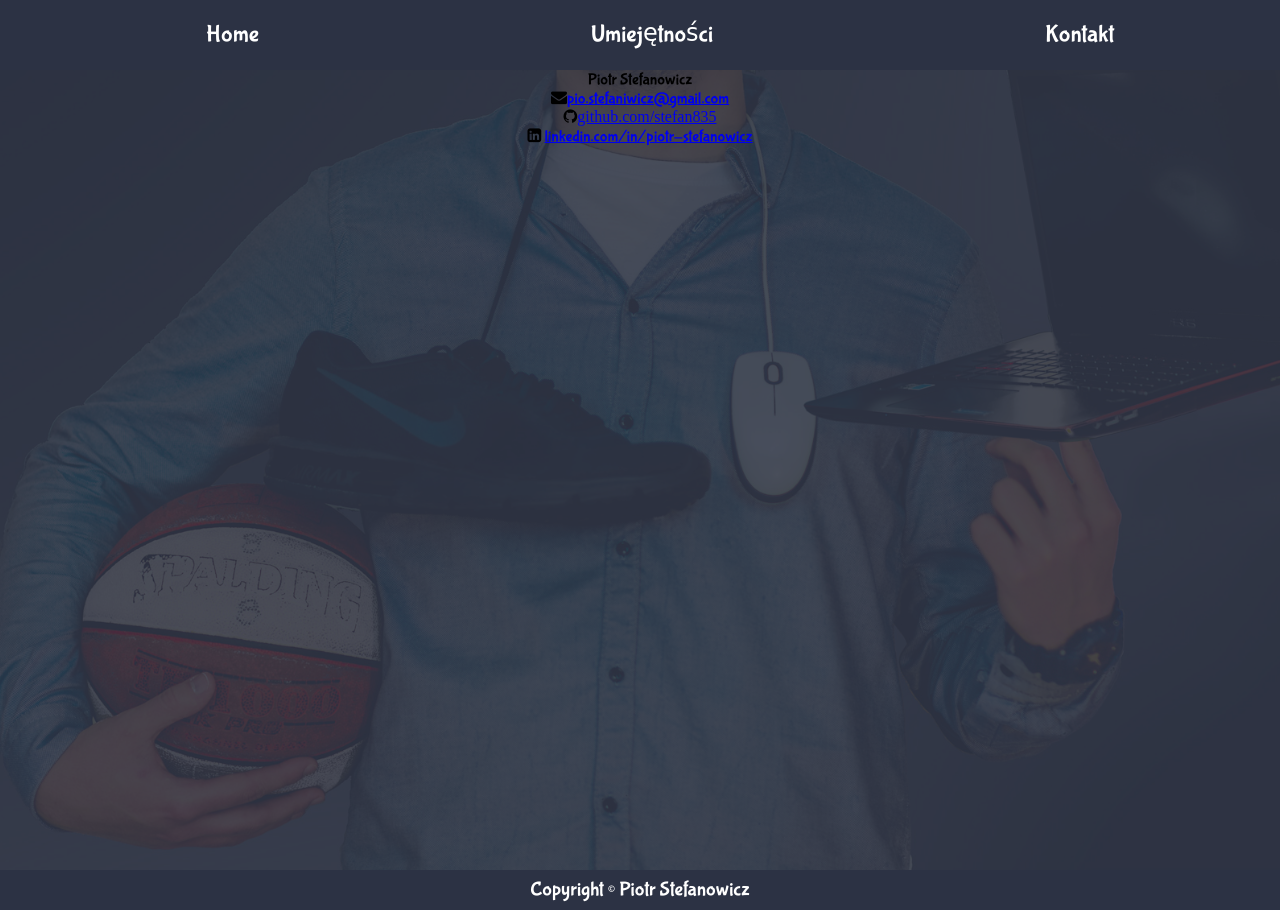
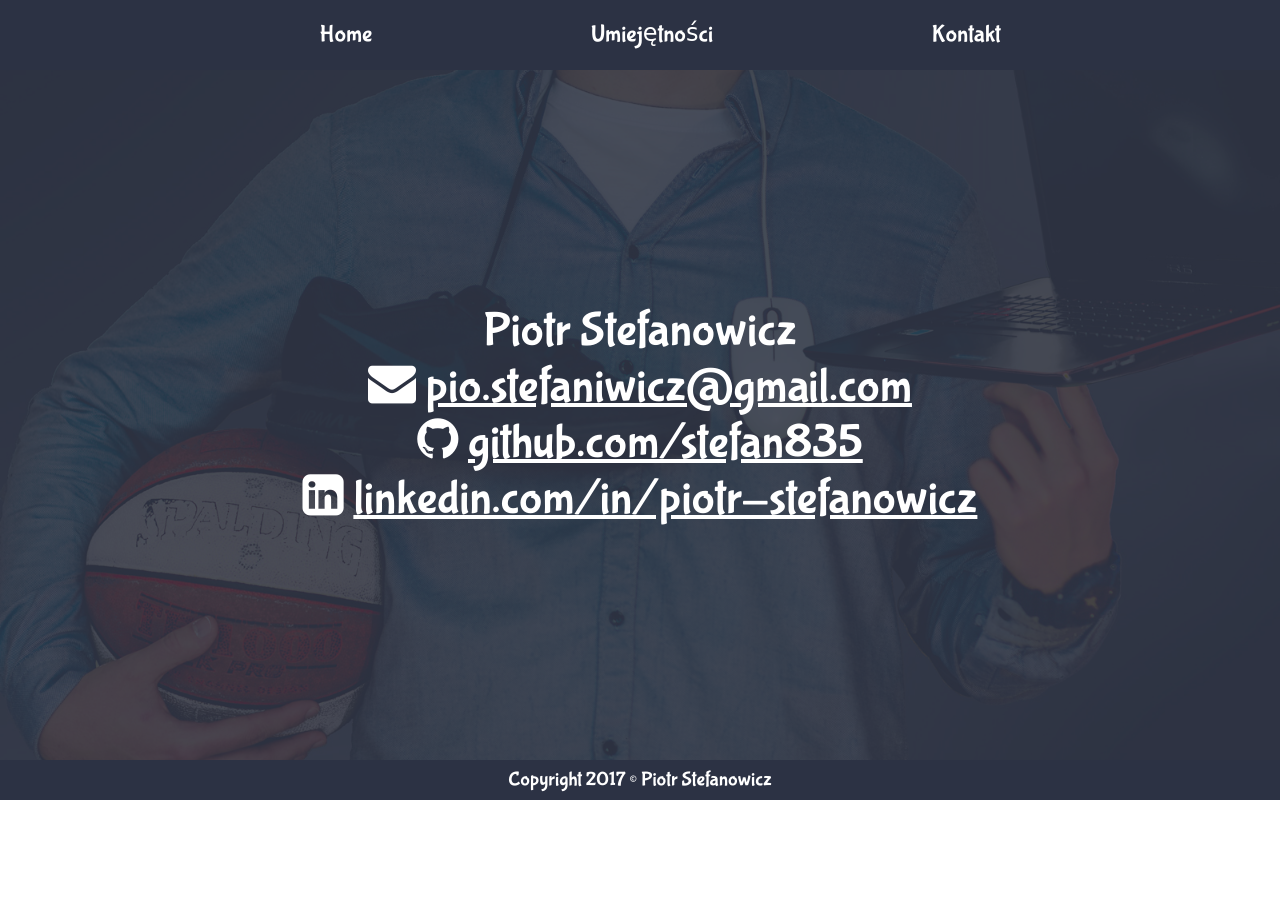
Before and after one commit to stefanowiczp/my_landing_page, a plain HTML site: page index.html in a window 1280 px wide. After the commit the page ends 800 px from the top, so only its background shows below. Drawn offline with Linux system fonts and the light colour scheme.

Commit message:
initial contact section look

```diff
--- a/css/style.css
+++ b/css/style.css
@@ -10,15 +10,20 @@
     font-family: 'Bubblegum Sans', cursive;
 }
 
-.menu {
-    display: flex;
-    justify-content: space-around;
-    list-style: none;
+.menu--container {
     background-color: #2c3244;
     /*background-color: #24292e;*/
     color: #fff;
     height: 70px;
     line-height: 70px;
+}
+
+.menu {
+    display: flex;
+    justify-content: space-around;
+    list-style: none;
+    max-width: 900px;
+    margin: auto
 }
 
 .menu--item {
@@ -27,14 +32,29 @@
 }
 
 .content--container {
-    height: 100vh;
+    height: calc(100vh - 110px);
     background: url("../img/IMG_2738111-Edit.jpg") center;
     background-size: cover;
 }
 
 .contact--container {
-    height: 100vh;
+    height: calc(100vh - 110px);
     background-color: rgba(44, 50, 68, 0.85);
+    font-size: 3rem;
+    display: flex;
+    flex-direction: column;
+    justify-content: center;
+    text-decoration: none;
+    color: #fff;
+}
+
+.contact--container a {
+    color: #fff;
+    cursor: pointer;
+}
+
+.contact--container a :visited {
+    color: #fff;
 }
 
 .footer {
--- a/index.html
+++ b/index.html
@@ -13,7 +13,7 @@
 <body>
 <div class="container">
     <header>
-        <nav>
+        <nav class="menu--container">
             <ul class="menu">
                 <li class="menu--item">Home</li>
                 <li class="menu--item">Umiejętności</li>
@@ -26,17 +26,18 @@
             <div class="skills-container"></div>
             <div class="contact--container">
                 <div class="name"> Piotr Stefanowicz</div>
-                <div class="email"><i class="fa fa-envelope" aria-hidden="true"></i><a
+                <div class="email"><i class="fa fa-envelope" aria-hidden="true"></i> <a
                         href="mailto:pio.stefaniwicz@gmail.com">pio.stefaniwicz@gmail.com</a></div>
-                <div class="github"><i class="fa fa-github" aria-hidden="true"><a
-                        href="https://github.com/stefan835">github.com/stefan835</a></i></div>
+                <div class="github"><i class="fa fa-github" aria-hidden="true"></i>
+                    <a href="https://github.com/stefan835">github.com/stefan835</a>
+                </div>
                 <div class="linkedin"><i class="fa fa-linkedin-square" aria-hidden="true"></i>
                     <a href="https://www.linkedin.com/in/piotr-stefanowicz-7406a8140">linkedin.com/in/piotr-stefanowicz</a>
                 </div>
             </div>
         </div>
     </main>
-    <footer class="footer">Copyright &copy; Piotr Stefanowicz</footer>
+    <footer class="footer">Copyright 2017 &copy; Piotr Stefanowicz</footer>
 </div>
 </body>
 </html>
```
